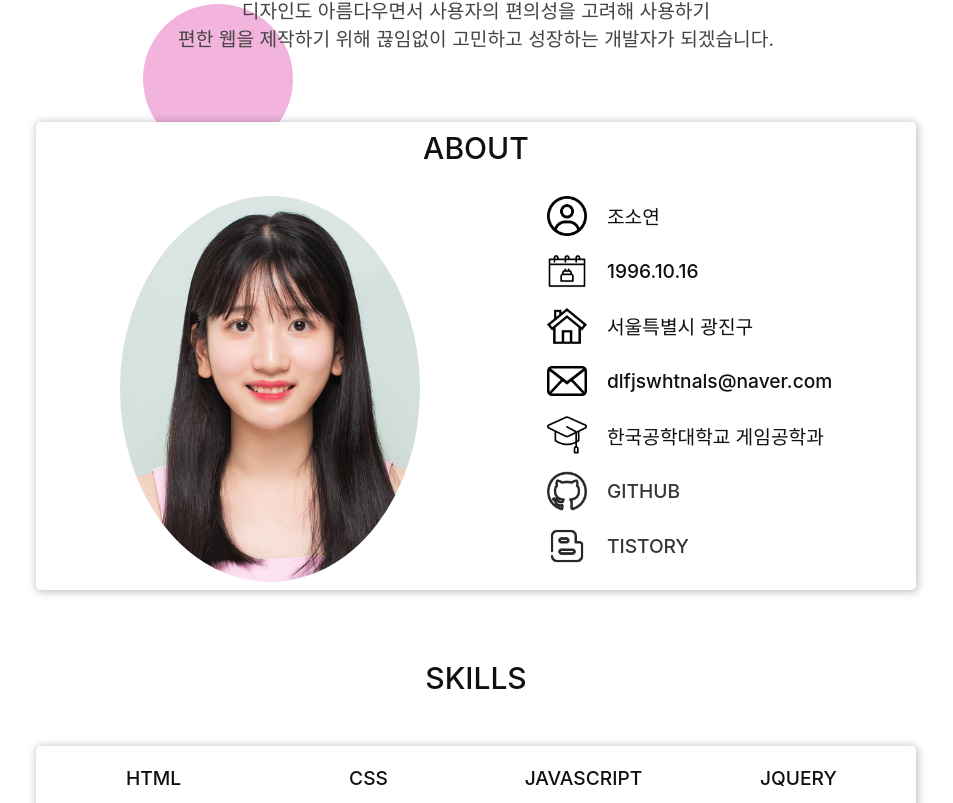
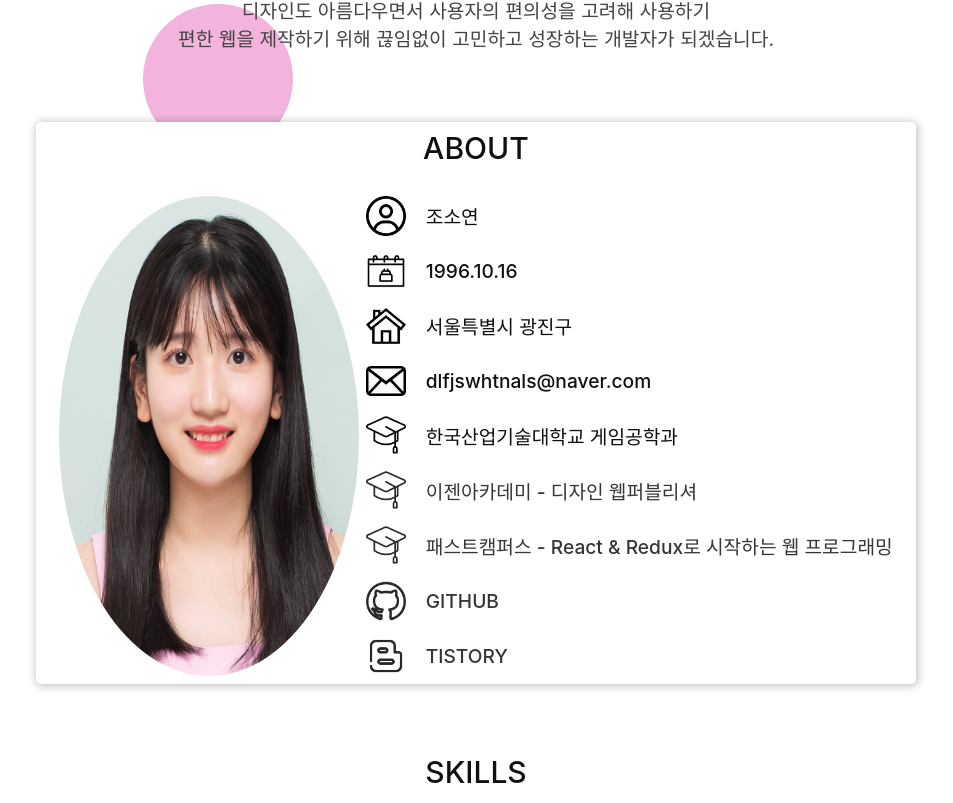
Before and after one commit to josoyean/soyeon-portfolio, a React (Create React App) app: page / in a window 1280 px wide. Shown: the part 528-1331 px from the top of the page, without its empty margins (164-1117 px from the left). Built offline with nearby package versions, Linux system fonts and the light colour scheme.

Commit message:
학원 수료증 추가

```diff
--- a/src/pages/AboutContent.js
+++ b/src/pages/AboutContent.js
@@ -35,7 +35,9 @@ function AboutContent() {
         <li>  <img src={process.env.PUBLIC_URL +`/images/birth.png`}  alt='birth' className='item-icon'></img> <ProfileText>1996.10.16</ProfileText></li>
         <li>  <img src={process.env.PUBLIC_URL +`/images/house.png`}  alt='house' className='item-icon'></img> <ProfileText>서울특별시 광진구</ProfileText></li>
         <li>  <img src={process.env.PUBLIC_URL +`/images/email.png`}  alt='email' className='item-icon'></img> <ProfileText>dlfjswhtnals@naver.com</ProfileText></li>
-        <li>  <img src={process.env.PUBLIC_URL +`/images/graduation.png`}  alt='graduation' className='item-icon'></img> <ProfileText>한국공학대학교 게임공학과</ProfileText></li>
+        <li>  <img src={process.env.PUBLIC_URL +`/images/graduation.png`}  alt='graduation' className='item-icon'></img> <ProfileText>한국산업기술대학교 게임공학과</ProfileText></li>
+        <li className='pointer'>  <img src={process.env.PUBLIC_URL +`/images/graduation.png`}  alt='graduation' className='item-icon'></img> <a href={process.env.PUBLIC_URL +`/이젠아카데미_수료증.pdf`} target='_blank'> <ProfileText>이젠아카데미 - 디자인 웹퍼블리셔</ProfileText></a></li>
+        <li className='pointer'>  <img src={process.env.PUBLIC_URL +`/images/graduation.png`}  alt='graduation' className='item-icon'></img> <a href={process.env.PUBLIC_URL +`/패스트캠버스_수료증.pdf`} target='_blank'> <ProfileText>패스트캠퍼스 - React & Redux로 시작하는 웹 프로그래밍</ProfileText></a></li>
         <li className='pointer'>  <img src={process.env.PUBLIC_URL +`/images/github.png`}  alt='github' className='item-icon'></img> <a href="https://github.com/josoyean" target='_blank'><ProfileText>GITHUB</ProfileText></a></li>
         <li className='pointer'>  <img src={process.env.PUBLIC_URL +`/images/blogspot.png`}  alt='blogspot' className='item-icon'></img> <a href="https://saltsoyeon.tistory.com/" target='_blank'><ProfileText>TISTORY</ProfileText></a></li>
     </ul>
--- a/src/pages/Content.css
+++ b/src/pages/Content.css
@@ -74,6 +74,7 @@ html{
 }
 .profile-box .img-inform span {
   font-size: 1.2rem;
+  text-align: left;
 }
 .profile-box .item-icon {
   width: 40px;
```
Also changed, not shown: 2 other files (tests, documents, lock files or other folders).
